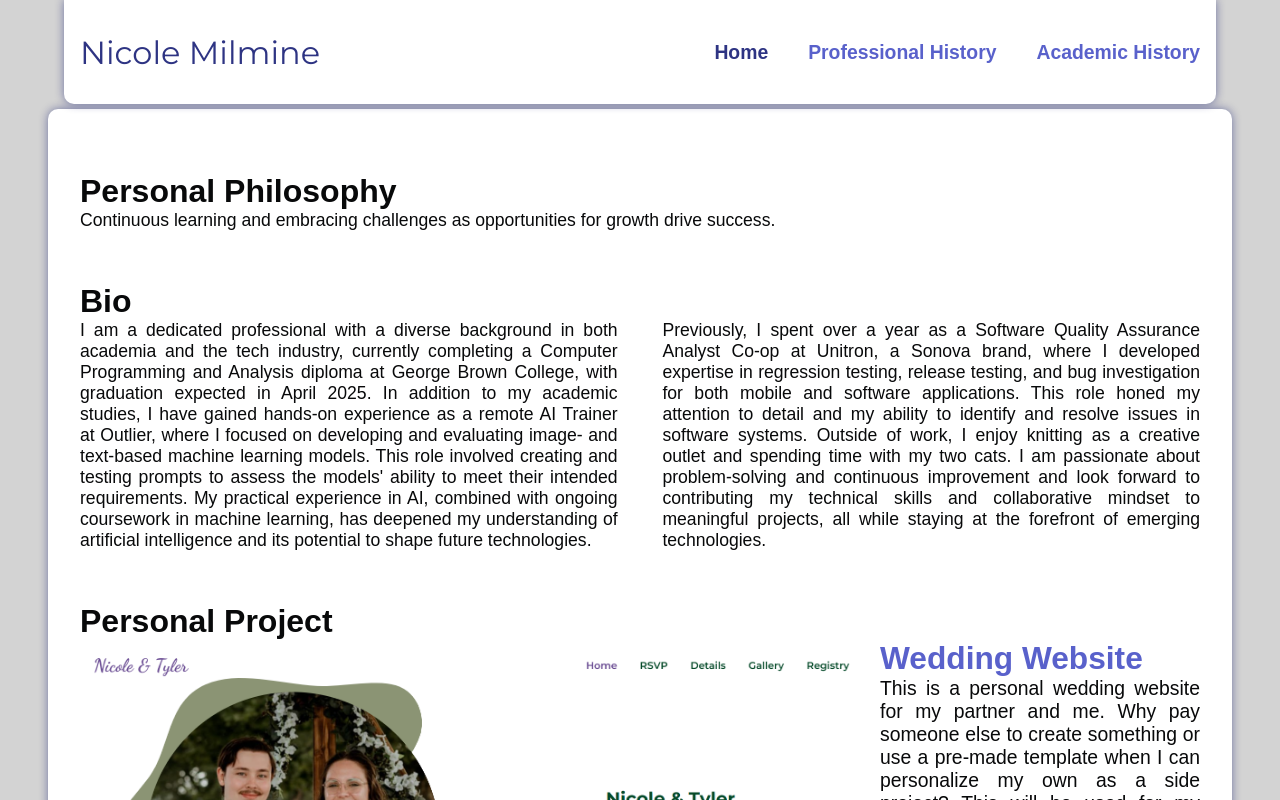
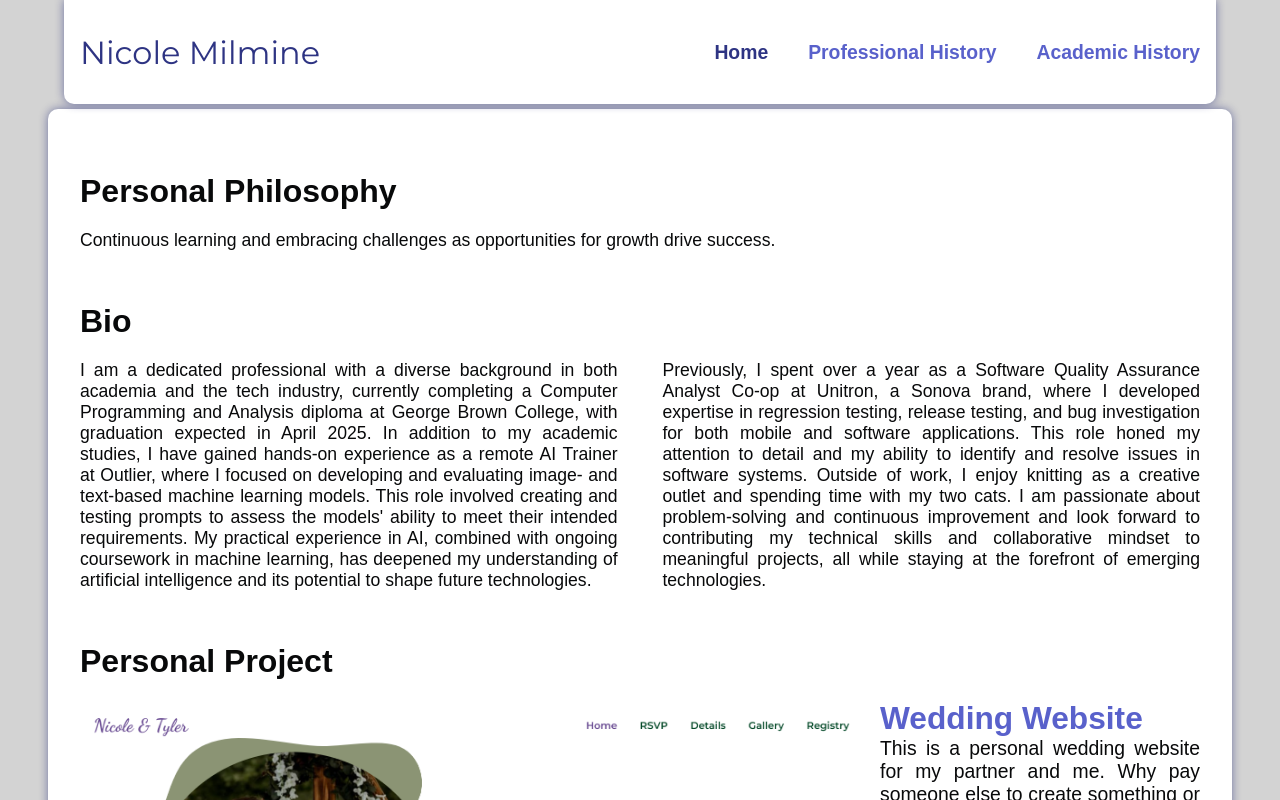
Before and after one commit to n2milmin/portfolio, a React (Create React App) app: page / in a window 1280 px wide. Shown: the top 800 px of the page. Built offline with nearby package versions, Linux system fonts and the light colour scheme.

Commit message:
More space around h1

```diff
--- a/src/pages/home.css
+++ b/src/pages/home.css
@@ -7,6 +7,10 @@
     border-radius: 10px;
     box-shadow: 0 0 10px #050c6b7a;
     padding: 2rem;
+}
+
+h1 {
+    margin-bottom: 20px;
 }
 
 /* Philosophy and Bio */
```
